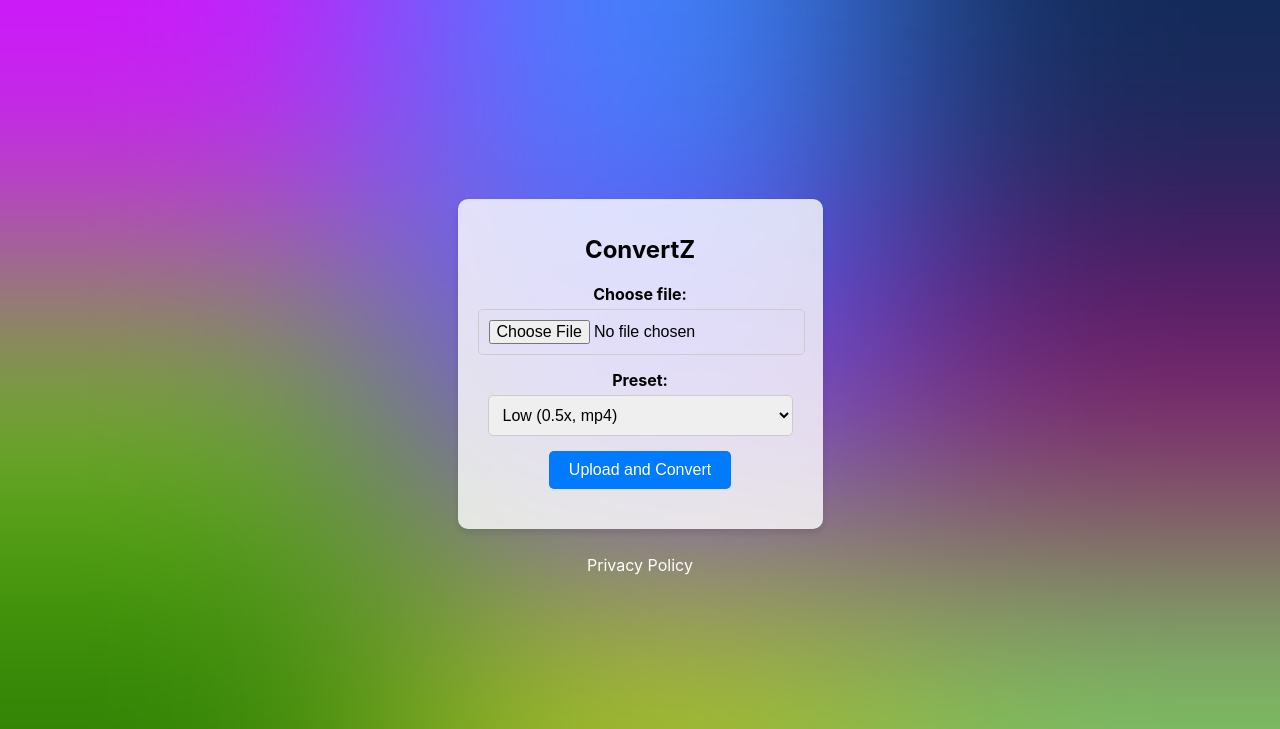
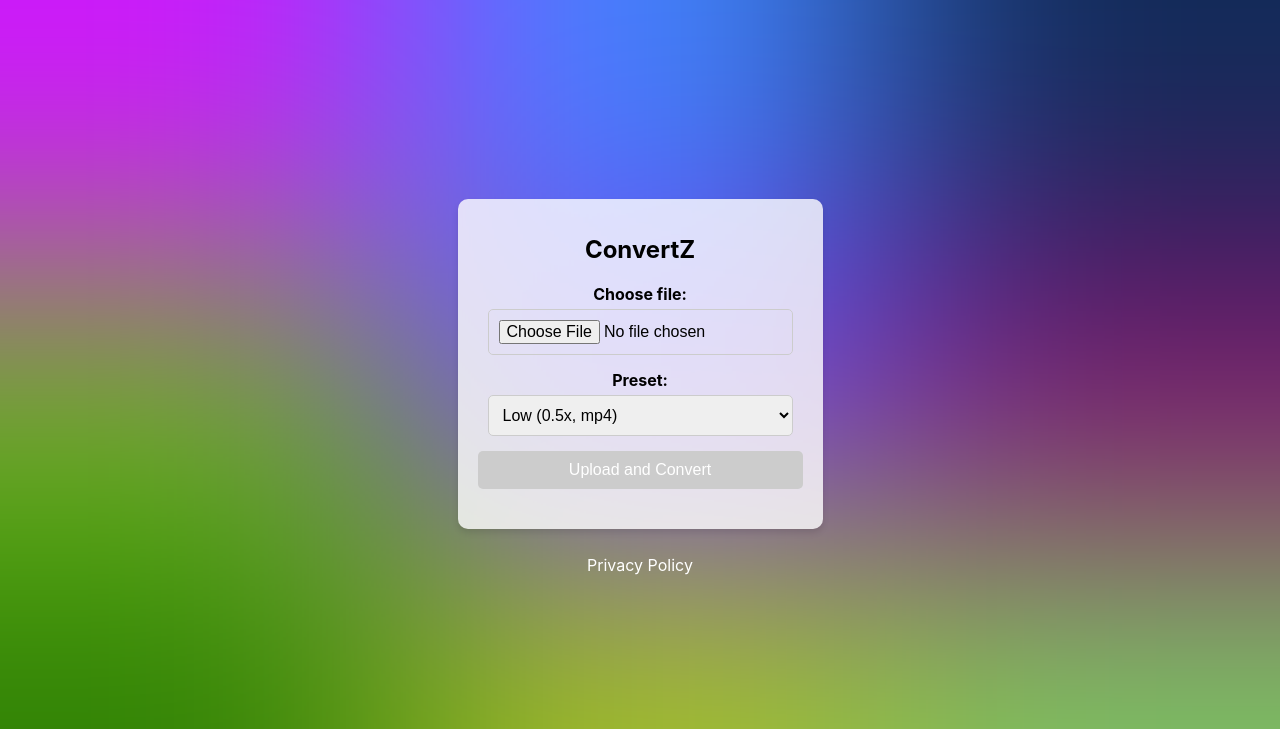
Before and after one commit to Arthur2500/ConvertZ, a Flask app: page / in a window 1280 px wide. Shown: the top 729 px of the page. Run offline with Flask 3, Linux system fonts and the light colour scheme.

Commit message:
Update styles.css

```diff
--- a/app/static/styles.css
+++ b/app/static/styles.css
@@ -1,4 +1,3 @@
-/* styles.css */
 body {
     font-family: -apple-system, BlinkMacSystemFont, "Segoe UI", Roboto, "Helvetica Neue", Arial, sans-serif;
     background: url('WPGEN.png') no-repeat center center fixed;
@@ -41,6 +40,7 @@ h1 {
     border: 1px solid #ccc;
     border-radius: 5px;
     font-size: 16px;
+    box-sizing: border-box;
 }
 
 .button {
@@ -51,13 +51,14 @@ h1 {
     border-radius: 5px;
     font-size: 16px;
     cursor: pointer;
+    width: 100%;
+    box-sizing: border-box;
 }
 
 .button:hover {
     background-color: #005bb5;
 }
 
-}
 .button:disabled {
     background-color: #cccccc;
     cursor: not-allowed;
```
